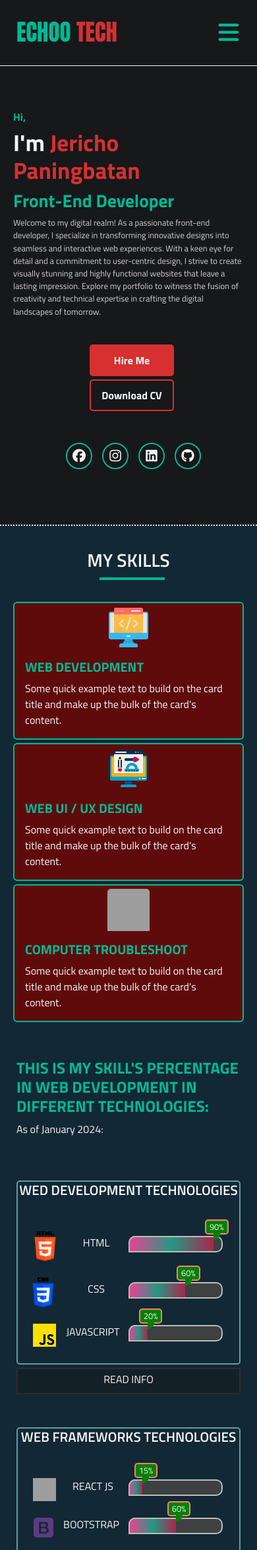
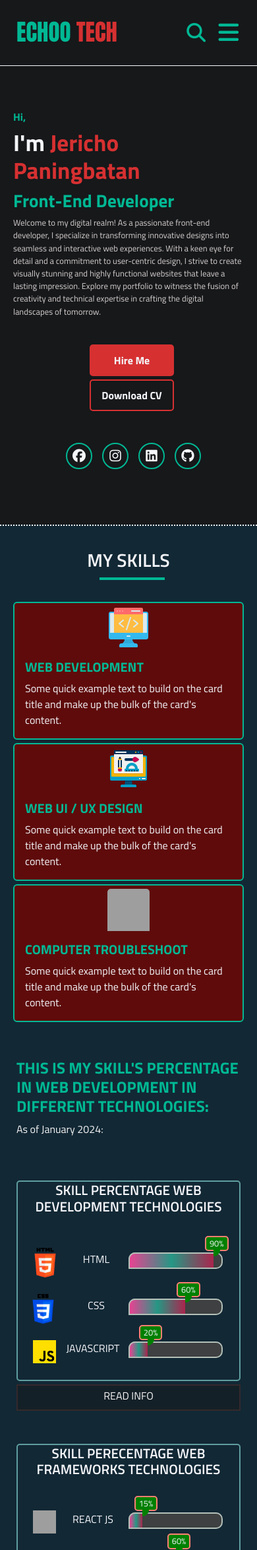
Before and after one commit to Jericho-Paningbatan/Native-Portfolio-Website, a PHP site: page / in a window 390 px wide. Shown: the top 2349 px of the page at 66% size. Run offline with PHP 8.4, Linux system fonts and the light colour scheme; some libraries are stand-ins or nearby versions; grey boxes are pictures that could not be loaded.

Commit message:
UPDATE: SEARCHBAR 1:43 AM

```diff
--- a/css/styles.css
+++ b/css/styles.css
@@ -78,6 +78,12 @@ nav{
 
   color: var(--anotherColor5);
 }
+nav .search-icon{
+
+
+  display: none;
+
+}
 .highlight{
 
   color: var(--anotherColor);
@@ -1335,6 +1417,16 @@ footer{
       transform: rotate(260 deg) scale(1.2);
     }
   }
+  nav .search-icon{
+
+    color: #00b894;
+    cursor: pointer;
+    font-size: 1.8rem;
+    display: block;
+    right: 15%;
+    position: absolute;
+
+  }
 
   .nav-hamburger{
     display: block;
@@ -1555,6 +1657,14 @@ footer{
 
 @media only screen and (max-width: 480px){
 
+  nav .search-icon{
+
+
+
+    right: 20%;
+    position: absolute;
+
+  }
   .nav-hamburger{
 
     right: 0.7em;
--- a/index.html
+++ b/index.html
@@ -15,8 +15,9 @@
     <nav>
 
         <div class="nav-icon">
-          <a href="#"><span class="highlight">ECHOO</span> TECH</a>
+          <a href="index.html"><span class="highlight">ECHOO</span> TECH</a>
         </div>
+        <i class="fa-solid fa-magnifying-glass search-icon"></i>
 
         <div class="nav-hamburger">
           <i class="fa fa-bars" id="menubars"></i>
@@ -32,6 +33,7 @@
             <li><a href="" class="a">Contact</a></li>
 
             <div class="mob-btns">
+
               <button type="button" class="buttons">Login</button>
               <button type="button" class="buttons">Create Account</button>
 
@@ -40,7 +42,9 @@
           </ul>
         </div>
         <div class="login-link">
+
           <ul class="nav-btns">
+            <i class="fa-solid fa-magnifying-glass search-icon"></i>
             <li><a href="" class="link-btns">Login</a></li>
             <li><a href="" class="link-btns">Create Account</a></li>
 
@@ -51,8 +55,13 @@
 
   </header>
 
+  <div class="searchbar">
+    <input type="text" placeholder="Search Blogs" class="searchInp">
+    <input type="button" name="searchbtns" class="searchBarbtn" value="Search">
+</div>
 
-  <section class="main-sec"   >
+
+  <section class="main-sec">
 
 
 
@@ -88,7 +97,7 @@
 
           <div class="social-con">
             <a href="https://www.facebook.com/echo.jri.01" ><i class="fa-brands fa-facebook"></i></a>
-            <a href="https://www.instagram.com/your_instagram_username"><i class="fa-brands fa-instagram"></i></a>
+            <a href="https://www.instagram.com/echoocoo/"><i class="fa-brands fa-instagram"></i></a>
             <a href="https://www.linkedin.com/in/jericho-paningbatan"><i class="fa-brands fa-linkedin"></i></a>
             <a href="https://github.com/Jericho-Paningbatan"><i class="fa-brands fa-github"></i></a>
           </div>
@@ -157,7 +166,7 @@
 
         <div class="percent">
 
-          <h3>Wed Development Technologies</h3>
+          <h3>SKILL PERCENTAGE WeB Development Technologies</h3>
 
           <div class="html-skill graphics">
             <div class="h4-con">
@@ -234,7 +243,7 @@
         <div class="percent-container2">
         <div class="percent2">
 
-          <h3>WEB FRAMEWORKS TECHNOLOGIES</h3>
+          <h3>SKILL PERECENTAGE WEB FRAMEWORKS TECHNOLOGIES</h3>
 
           <div class="react-skill graphics">
             <div class="h4-con">
--- a/js/script.js
+++ b/js/script.js
@@ -382,3 +382,26 @@ exiTModal.addEventListener('click', () =>{
 
 
 });
+
+
+
+
+
+let searchIcon = document.querySelector('.nav-btns > .search-icon');
+let searchBar = document.querySelector('.searchbar');
+
+searchIcon.addEventListener('click', () => {
+
+  searchBar.classList.toggle('searBarani');
+
+});
+
+
+let searchIcons = document.querySelector('nav > .search-icon');
+let searchBars = document.querySelector('.searchbar');
+
+searchIcons.addEventListener('click', () => {
+
+  searchBars.classList.toggle('searBarani');
+
+});
```
Also changed, not shown: other parts of css/styles.css (+86 -0 lines).
